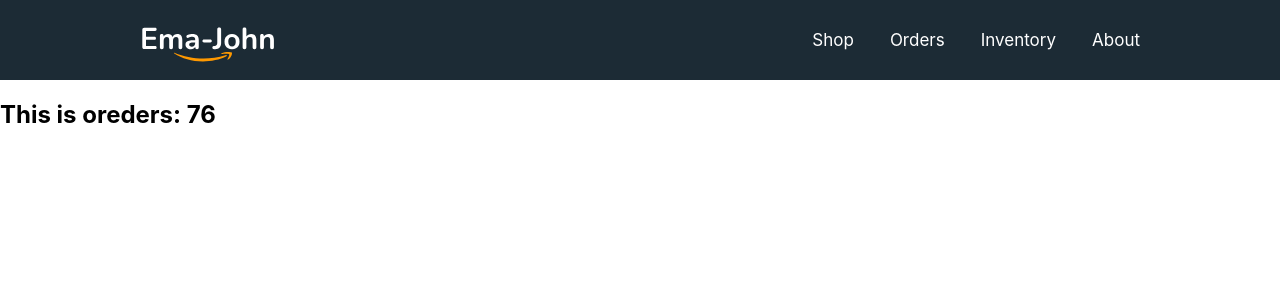
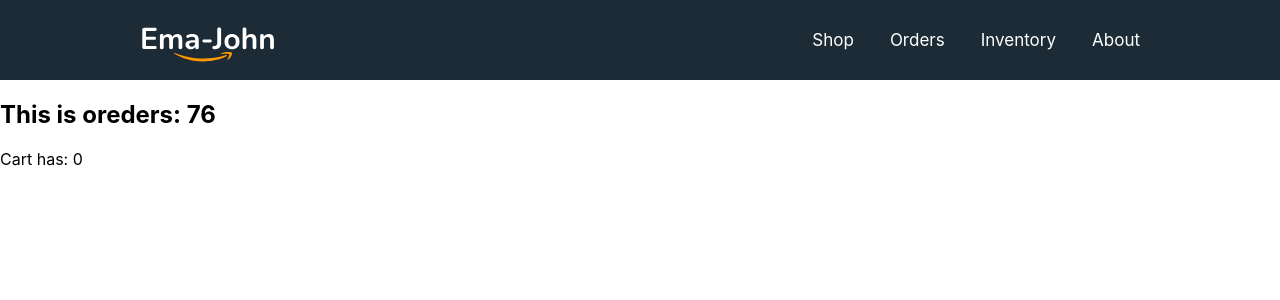
Before and after one commit to kamrul-dev/ema-john-simple-ecomerce-with-auth, a React (Create React App) app: page /orders in a window 1280 px wide. Shown: the top 300 px of the page. Built offline with nearby package versions, Linux system fonts and the light colour scheme.

Commit message:
Create useCart with products dependency and use it

```diff
--- a/src/components/Orders/Orders.js
+++ b/src/components/Orders/Orders.js
@@ -1,12 +1,15 @@
 import React from 'react';
+import useCart from '../../hooks/useCart';
 import useProducts from '../../hooks/useProducts';
 
 const Orders = () => {
     // products laod from hooks folder where useProducts() functiion declared
     const [products, setProducts] = useProducts();
+    const [cart, setCart] = useCart(products);
     return (
         <div>
             <h2>This is oreders: {products.length}</h2>
+            <p>Cart has: {cart.length}</p>
         </div>
     );
 };
--- /dev/null
+++ b/src/hooks/useCart.js
@@ -0,0 +1,23 @@
+import { useEffect, useState } from "react"
+import { getStoredCart } from "../utilities/fakedb";
+
+const useCart = (products) => {
+    const [cart, setCart] = useState([]);
+
+    useEffect(() => {
+        const storedCart = getStoredCart();
+        const savedCart = [];
+        for(const id in storedCart){
+            const addedProduct = products.find(product => product.id === id);
+            if(addedProduct){
+                const quantity = storedCart[id];
+                addedProduct.quantity = quantity;
+                savedCart.push(addedProduct);
+            }
+        }
+        setCart(savedCart);
+    }, [products]);
+
+    return [cart, setCart];
+}
+export default useCart;
```
